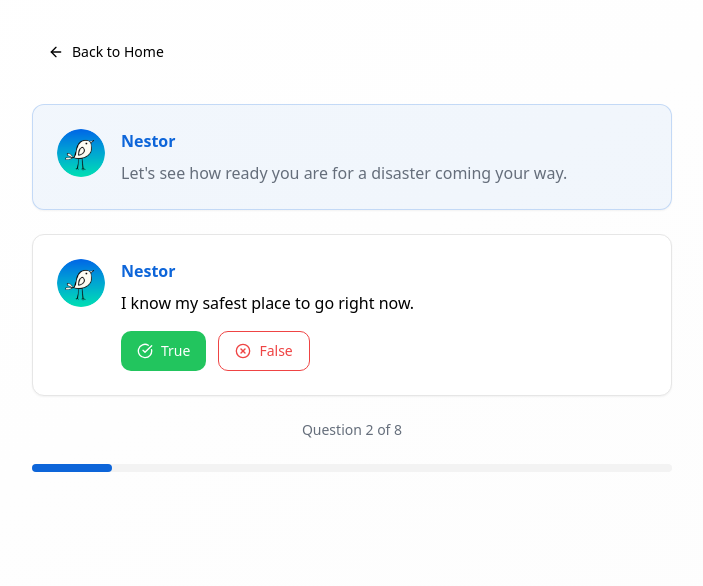
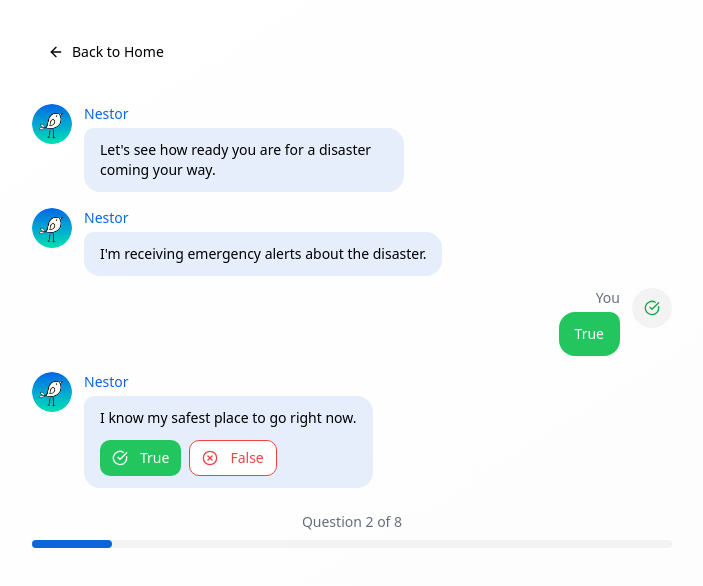
Before and after one commit to schnabs27/nestprotect, a React (Vite) app: page /self-assessment in a window 1280 px wide. Both pictures are taken after a click on the button "True". Shown: the top 586 px of the page, without its empty margins (288-991 px from the left). Built offline with nearby package versions, Linux system fonts and the light colour scheme.

Commit message:
Format self-assessment as chat

```diff
--- a/src/components/SelfAssessmentPage.tsx
+++ b/src/components/SelfAssessmentPage.tsx
@@ -65,103 +65,153 @@ const SelfAssessmentPage = () => {
           </Button>
         </div>
 
-        <div className="space-y-6">
-          {/* Nestor's Introduction */}
-          <Card className="bg-primary/5 border-primary/20">
-            <CardContent className="p-6">
-              <div className="flex items-start gap-4">
-                <div className="w-12 h-12 rounded-full bg-primary/10 flex items-center justify-center overflow-hidden">
+        {/* Chat Container */}
+        <div className="space-y-4 max-h-[70vh] overflow-y-auto">
+          {/* Initial Introduction Message */}
+          <div className="flex items-start gap-3 animate-fade-in">
+            <div className="w-10 h-10 rounded-full bg-primary/10 flex items-center justify-center overflow-hidden flex-shrink-0">
               <img
                 src="/lovable-uploads/5ecbaeee-0fb6-4b04-a635-a4092e7ac93d.png"
                 alt="Nestor"
                 className="w-full h-full object-cover"
               />
             </div>
-                <div className="flex-1">
-                  <h3 className="font-semibold text-primary mb-2">Nestor</h3>
-                  <p className="text-muted-foreground">
+            <div className="flex flex-col gap-1">
+              <span className="text-sm font-medium text-primary">Nestor</span>
+              <div className="bg-primary/10 rounded-2xl rounded-tl-md px-4 py-3 max-w-xs">
+                <p className="text-sm text-foreground">
                   Let's see how ready you are for a disaster coming your way.
                 </p>
               </div>
             </div>
-            </CardContent>
-          </Card>
+          </div>
 
-          {/* Current Question or Completion */}
-          {!assessment.isComplete ? (
-            <Card>
-              <CardContent className="p-6">
-                <div className="flex items-start gap-4">
-                  <div className="w-12 h-12 rounded-full bg-primary/10 flex items-center justify-center overflow-hidden">
+          {/* Chat History - Previous Questions and Answers */}
+          {assessment.answers.map((answer, index) => (
+            <div key={index} className="space-y-3 animate-fade-in">
+              {/* Nestor's Question */}
+              <div className="flex items-start gap-3">
+                <div className="w-10 h-10 rounded-full bg-primary/10 flex items-center justify-center overflow-hidden flex-shrink-0">
                   <img
                     src="/lovable-uploads/5ecbaeee-0fb6-4b04-a635-a4092e7ac93d.png"
                     alt="Nestor"
                     className="w-full h-full object-cover"
                   />
                 </div>
-                  <div className="flex-1">
-                    <h3 className="font-semibold text-primary mb-2">Nestor</h3>
-                    <p className="text-foreground mb-4">
-                      {statements[assessment.currentStep]}
+                <div className="flex flex-col gap-1">
+                  <span className="text-sm font-medium text-primary">Nestor</span>
+                  <div className="bg-primary/10 rounded-2xl rounded-tl-md px-4 py-3 max-w-md">
+                    <p className="text-sm text-foreground">
+                      {statements[index]}
                     </p>
-
-                    {/* True/False Chips */}
-                    <div className="flex gap-3">
-                      <Button
-                        onClick={() => handleAnswer(true)}
-                        className="flex items-center gap-2 bg-green-500 hover:bg-green-600 text-white"
-                      >
-                        <CheckCircle size={16} />
-                        True
-                      </Button>
-                      <Button
-                        onClick={() => handleAnswer(false)}
-                        variant="outline"
-                        className="flex items-center gap-2 border-red-500 text-red-500 hover:bg-red-50"
-                      >
-                        <XCircle size={16} />
-                        False
-                      </Button>
                   </div>
                 </div>
               </div>
-              </CardContent>
-            </Card>
+
+              {/* User's Answer */}
+              <div className="flex items-start gap-3 justify-end">
+                <div className="flex flex-col gap-1 items-end">
+                  <span className="text-sm font-medium text-muted-foreground">You</span>
+                  <div className={`rounded-2xl rounded-tr-md px-4 py-3 max-w-xs ${
+                    answer
+                      ? 'bg-green-500 text-white'
+                      : 'bg-red-500 text-white'
+                  }`}>
+                    <p className="text-sm font-medium">
+                      {answer ? 'True' : 'False'}
+                    </p>
+                  </div>
+                </div>
+                <div className="w-10 h-10 rounded-full bg-muted flex items-center justify-center flex-shrink-0">
+                  {answer ? (
+                    <CheckCircle size={16} className="text-green-600" />
                   ) : (
-            /* Completion Message */
-            <Card className="bg-primary/5 border-primary/20">
-              <CardContent className="p-6">
-                <div className="flex items-start gap-4">
-                  <div className="w-12 h-12 rounded-full bg-primary/10 flex items-center justify-center overflow-hidden">
+                    <XCircle size={16} className="text-red-600" />
+                  )}
+                </div>
+              </div>
+            </div>
+          ))}
+
+          {/* Current Question (if not complete) */}
+          {!assessment.isComplete && (
+            <div className="space-y-3 animate-fade-in">
+              {/* Nestor's Current Question */}
+              <div className="flex items-start gap-3">
+                <div className="w-10 h-10 rounded-full bg-primary/10 flex items-center justify-center overflow-hidden flex-shrink-0">
                   <img
                     src="/lovable-uploads/5ecbaeee-0fb6-4b04-a635-a4092e7ac93d.png"
                     alt="Nestor"
                     className="w-full h-full object-cover"
                   />
                 </div>
-                  <div className="flex-1">
-                    <h3 className="font-semibold text-primary mb-2">Nestor</h3>
-                    <div className="space-y-3">
-                      <p className="text-foreground">
-                        You marked {scoreTrue} of 7 as true.
+                <div className="flex flex-col gap-1">
+                  <span className="text-sm font-medium text-primary">Nestor</span>
+                  <div className="bg-primary/10 rounded-2xl rounded-tl-md px-4 py-3 max-w-md">
+                    <p className="text-sm text-foreground mb-3">
+                      {statements[assessment.currentStep]}
                     </p>
-                      <p className="text-lg font-medium text-primary">
+
+                    {/* True/False Response Buttons */}
+                    <div className="flex gap-2">
+                      <Button
+                        onClick={() => handleAnswer(true)}
+                        size="sm"
+                        className="bg-green-500 hover:bg-green-600 text-white"
+                      >
+                        <CheckCircle size={14} className="mr-1" />
+                        True
+                      </Button>
+                      <Button
+                        onClick={() => handleAnswer(false)}
+                        size="sm"
+                        variant="outline"
+                        className="border-red-500 text-red-500 hover:bg-red-50"
+                      >
+                        <XCircle size={14} className="mr-1" />
+                        False
+                      </Button>
+                    </div>
+                  </div>
+                </div>
+              </div>
+            </div>
+          )}
+
+          {/* Completion Message */}
+          {assessment.isComplete && (
+            <div className="flex items-start gap-3 animate-fade-in">
+              <div className="w-10 h-10 rounded-full bg-primary/10 flex items-center justify-center overflow-hidden flex-shrink-0">
+                <img
+                  src="/lovable-uploads/5ecbaeee-0fb6-4b04-a635-a4092e7ac93d.png"
+                  alt="Nestor"
+                  className="w-full h-full object-cover"
+                />
+              </div>
+              <div className="flex flex-col gap-1">
+                <span className="text-sm font-medium text-primary">Nestor</span>
+                <div className="bg-primary/10 rounded-2xl rounded-tl-md px-4 py-3 max-w-md">
+                  <p className="text-sm text-foreground mb-2">
+                    You marked {scoreTrue} of {statements.length} as true.
+                  </p>
+                  <p className="text-sm font-medium text-primary mb-3">
                     {isAllTrue ? "Basics are done!" : "Almost there!"}
                   </p>
                   <Button
                     onClick={() => navigate("/")}
-                        className="mt-4"
+                    size="sm"
+                    className="w-full"
                   >
                     Go to Emergency Preparedness
                   </Button>
                 </div>
               </div>
             </div>
-              </CardContent>
-            </Card>
           )}
+        </div>
 
         {/* Progress Indicator */}
+        <div className="mt-6 space-y-2">
           <div className="text-center text-sm text-muted-foreground">
             {assessment.isComplete
               ? "Assessment Complete"
```
Lines whose indentation alone changed are shown as unchanged.
